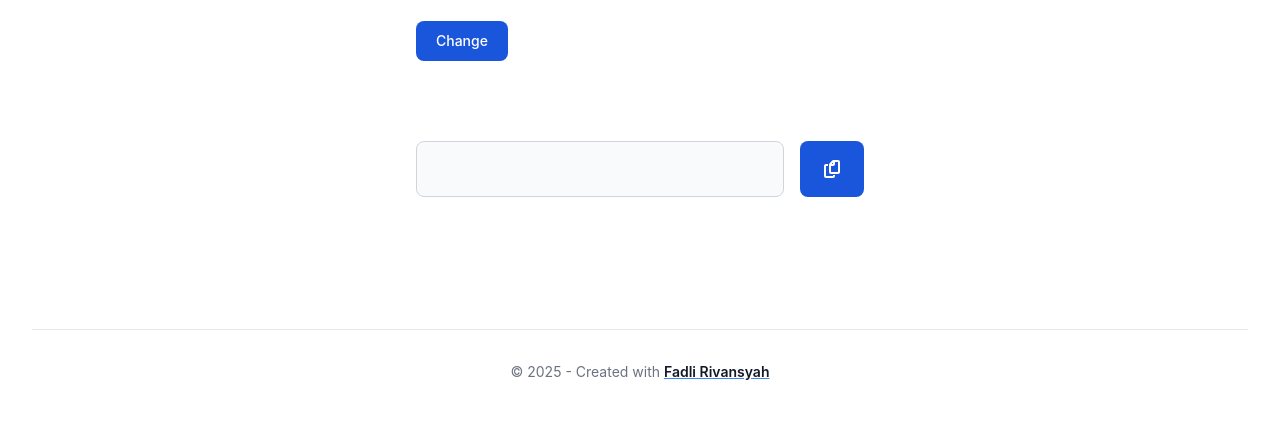
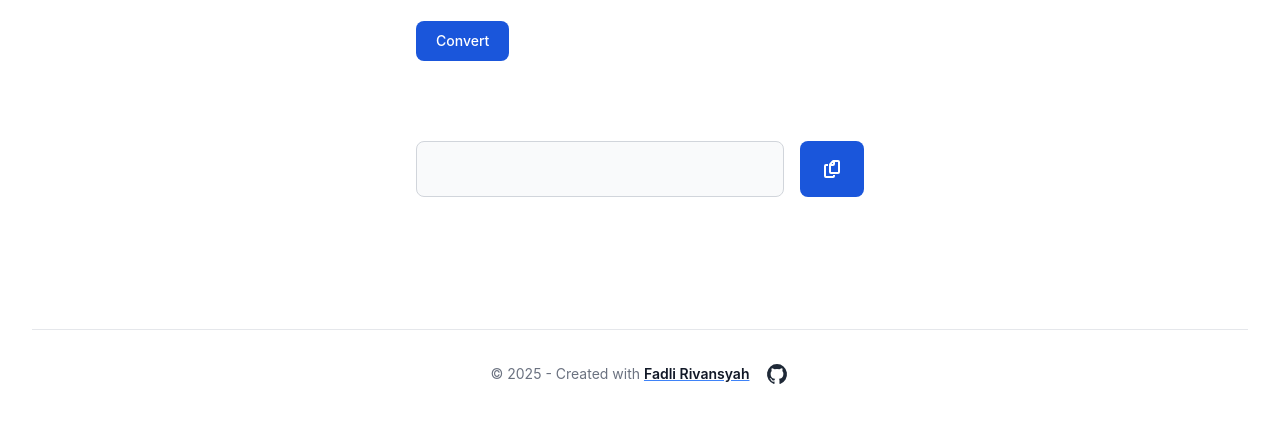
Before and after one commit to Fadli-Rivansyah/custom-text-app, a plain HTML site: page index.html in a window 1280 px wide. Shown: the part 460-882 px from the top of the page. Drawn offline with nearby package versions, Linux system fonts and the light colour scheme.

Commit message:
memperbaiki ui dan upload gambar

```diff
--- a/index.html
+++ b/index.html
@@ -49,7 +49,7 @@
                     <option value="pc">PascalCase</option>
                   </select>
             </div>
-            <button type="submit" id="btn-result" class="text-white bg-blue-700 hover:bg-blue-800 focus:ring-4 focus:outline-none focus:ring-blue-300 font-medium rounded-lg text-sm w-full sm:w-auto px-5 py-2.5 text-center dark:bg-blue-600 dark:hover:bg-blue-700 dark:focus:ring-blue-800">Change</button>
+            <button type="submit" id="btn-result" class="text-white bg-blue-700 hover:bg-blue-800 focus:ring-4 focus:outline-none focus:ring-blue-300 font-medium rounded-lg text-sm w-full sm:w-auto px-5 py-2.5 text-center dark:bg-blue-600 dark:hover:bg-blue-700 dark:focus:ring-blue-800">Convert</button>
         </section>
         <section class="w-full md:max-w-md mx-auto result">
             <div class="mb-5 flex gap-4">
@@ -66,7 +66,13 @@
     <footer class="bg-white bottom-0 h-max  dark:bg-gray-900 m-4">
         <div class="w-full  p-4 md:py-8">
             <hr class="my-6 border-gray-200 sm:mx-auto dark:border-gray-700 lg:my-8" />
-            <span class="block text-sm text-gray-500 sm:text-center dark:text-gray-400">© 2025 - Created with <a class="font-semibold text-gray-900 underline dark:text-white decoration-blue-500" target="_blank" href="https://github.com/Fadli-Rivansyah">Fadli Rivansyah</a></span>
+            <div class="mx-auto flex justify-center items-center gap-4">
+                <span class=" text-sm text-gray-500 sm:text-center dark:text-gray-400">© 2025 - Created with <a class="font-semibold text-gray-900 underline dark:text-white decoration-blue-500" target="_blank" href="https://github.com/Fadli-Rivansyah"> Fadli Rivansyah</a> </span>
+                <span class=" text-sm text-gray-500 sm:text-center dark:text-gray-400"><a href="https://github.com/Fadli-Rivansyah/custom-word-app"> <svg class="w-6 h-6 text-gray-800 dark:text-white" aria-hidden="true" xmlns="http://www.w3.org/2000/svg" width="24" height="24" fill="currentColor" viewBox="0 0 24 24">
+                    <path fill-rule="evenodd" d="M12.006 2a9.847 9.847 0 0 0-6.484 2.44 10.32 10.32 0 0 0-3.393 6.17 10.48 10.48 0 0 0 1.317 6.955 10.045 10.045 0 0 0 5.4 4.418c.504.095.683-.223.683-.494 0-.245-.01-1.052-.014-1.908-2.78.62-3.366-1.21-3.366-1.21a2.711 2.711 0 0 0-1.11-1.5c-.907-.637.07-.621.07-.621.317.044.62.163.885.346.266.183.487.426.647.71.135.253.318.476.538.655a2.079 2.079 0 0 0 2.37.196c.045-.52.27-1.006.635-1.37-2.219-.259-4.554-1.138-4.554-5.07a4.022 4.022 0 0 1 1.031-2.75 3.77 3.77 0 0 1 .096-2.713s.839-.275 2.749 1.05a9.26 9.26 0 0 1 5.004 0c1.906-1.325 2.74-1.05 2.74-1.05.37.858.406 1.828.101 2.713a4.017 4.017 0 0 1 1.029 2.75c0 3.939-2.339 4.805-4.564 5.058a2.471 2.471 0 0 1 .679 1.897c0 1.372-.012 2.477-.012 2.814 0 .272.18.592.687.492a10.05 10.05 0 0 0 5.388-4.421 10.473 10.473 0 0 0 1.313-6.948 10.32 10.32 0 0 0-3.39-6.165A9.847 9.847 0 0 0 12.007 2Z" clip-rule="evenodd"/>
+                  </svg>
+                  </a></span>
+            </div>
         </div>
     </footer>
     <script src="./src/script.js"></script>
```
Also changed, not shown: src/img/Screenshot.png (added).
